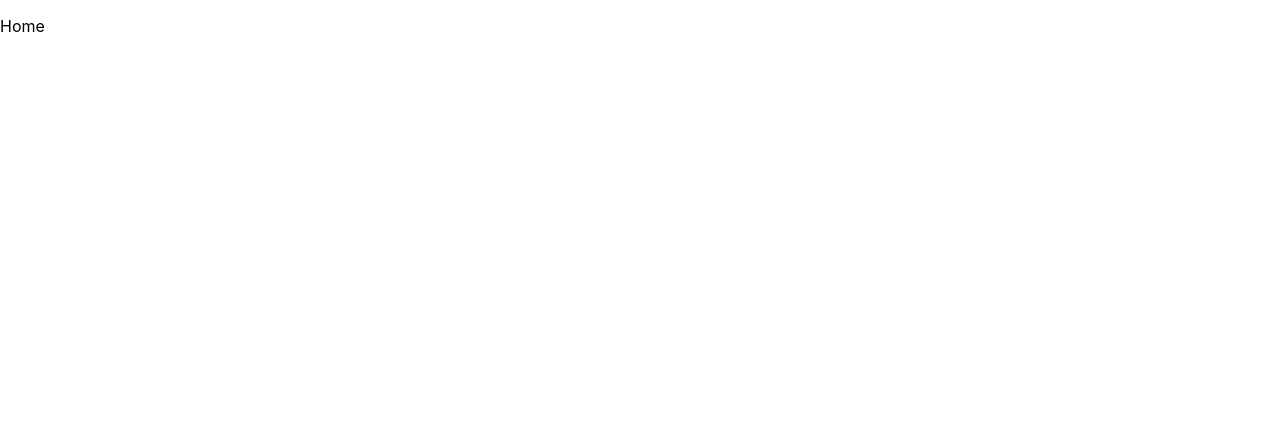
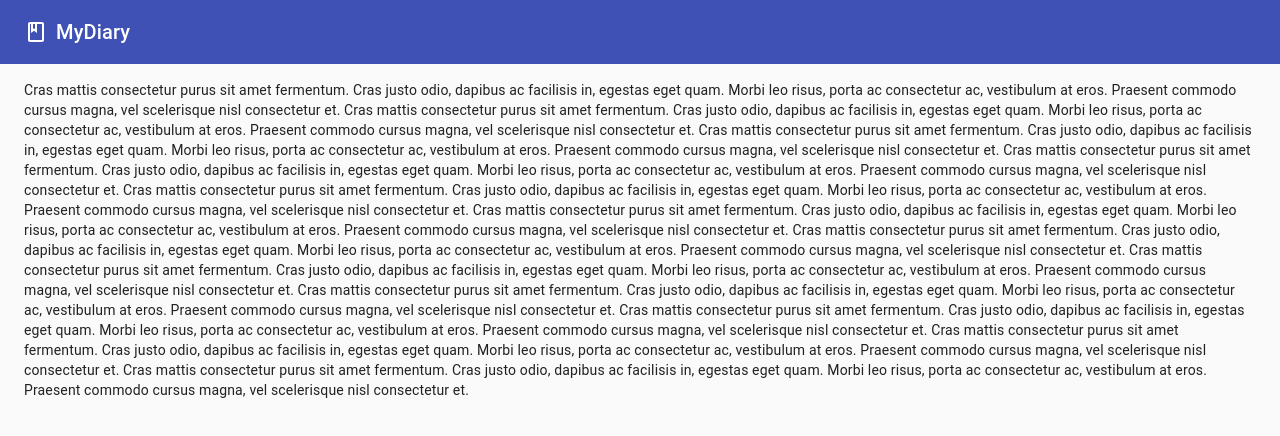
Before and after one commit to okezieobi/diary-app-demo, a React (Create React App) app in the folder client/: page / in a window 1280 px wide. Shown: the top 436 px of the page. Built offline with nearby package versions, Linux system fonts and the light colour scheme.

Commit message:
Updated home page with header section

```diff
--- a/client/src/components/Home.jsx
+++ b/client/src/components/Home.jsx
@@ -1,11 +1,84 @@
 import React from 'react';
+import PropTypes from 'prop-types';
+import AppBar from '@material-ui/core/AppBar';
+import Toolbar from '@material-ui/core/Toolbar';
+import Typography from '@material-ui/core/Typography';
+import CssBaseline from '@material-ui/core/CssBaseline';
+import useScrollTrigger from '@material-ui/core/useScrollTrigger';
+import Box from '@material-ui/core/Box';
+import Container from '@material-ui/core/Container';
+import BookIcon from '@material-ui/icons/BookOutlined';
+import { makeStyles } from '@material-ui/core/styles';
 
-function Home() {
+const useStyles = makeStyles((theme) => ({
+  iconTitle: {
+    marginRight: theme.spacing(1),
+  },
+}));
+
+function ElevationScroll({ children, window }) {
+  // Note that you normally won't need to set the window ref as useScrollTrigger
+  // will default to window.
+  // This is only being set here because the demo is in an iframe.
+  const trigger = useScrollTrigger({
+    disableHysteresis: true,
+    threshold: 0,
+    target: window ? window() : undefined,
+  });
+
+  return React.cloneElement(children, {
+    elevation: trigger ? 4 : 0,
+  });
+}
+
+ElevationScroll.propTypes = {
+  children: PropTypes.element.isRequired,
+  /**
+   * Injected by the documentation to work in an iframe.
+   * You won't need it on your project.
+   */
+  window: PropTypes.func,
+};
+
+export default function ElevateAppBar({ window }) {
+  const classes = useStyles();
+
   return (
     <>
-      <p>Home</p>
+      <CssBaseline />
+      <ElevationScroll window={window}>
+        <AppBar>
+          <Toolbar>
+            <BookIcon className={classes.iconTitle} />
+            <Typography variant="h6">MyDiary</Typography>
+          </Toolbar>
+        </AppBar>
+      </ElevationScroll>
+      <Toolbar />
+      <Container>
+        <Box my={2}>
+          {[...new Array(12)]
+            .map(
+              () => `Cras mattis consectetur purus sit amet fermentum.
+Cras justo odio, dapibus ac facilisis in, egestas eget quam.
+Morbi leo risus, porta ac consectetur ac, vestibulum at eros.
+Praesent commodo cursus magna, vel scelerisque nisl consectetur et.`,
+            )
+            .join('\n')}
+        </Box>
+      </Container>
     </>
   );
 }
 
-export default Home;
+ElevateAppBar.propTypes = {
+  /**
+   * Injected by the documentation to work in an iframe.
+   * You won't need it on your project.
+   */
+  window: PropTypes.func,
+};
+
+ElevateAppBar.defaultProps = {
+  window: undefined,
+};
```
